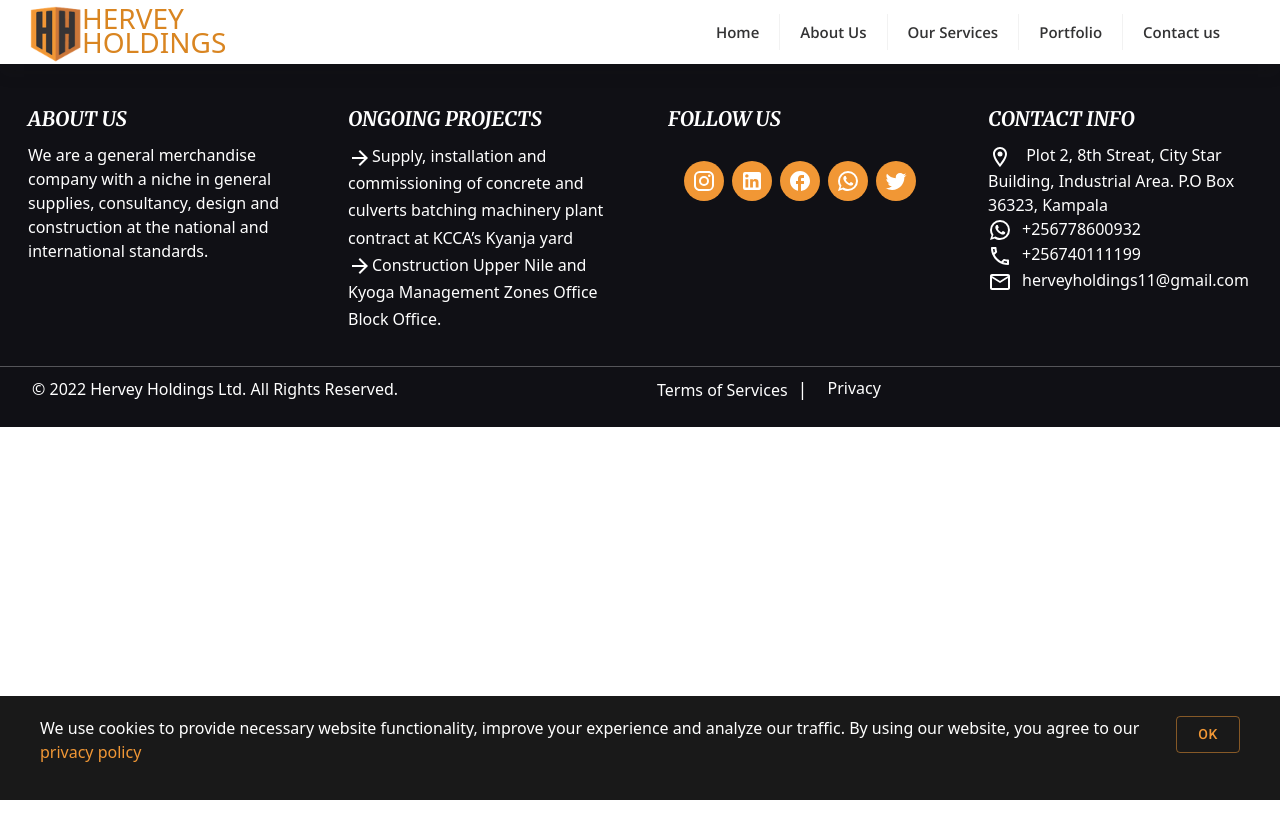
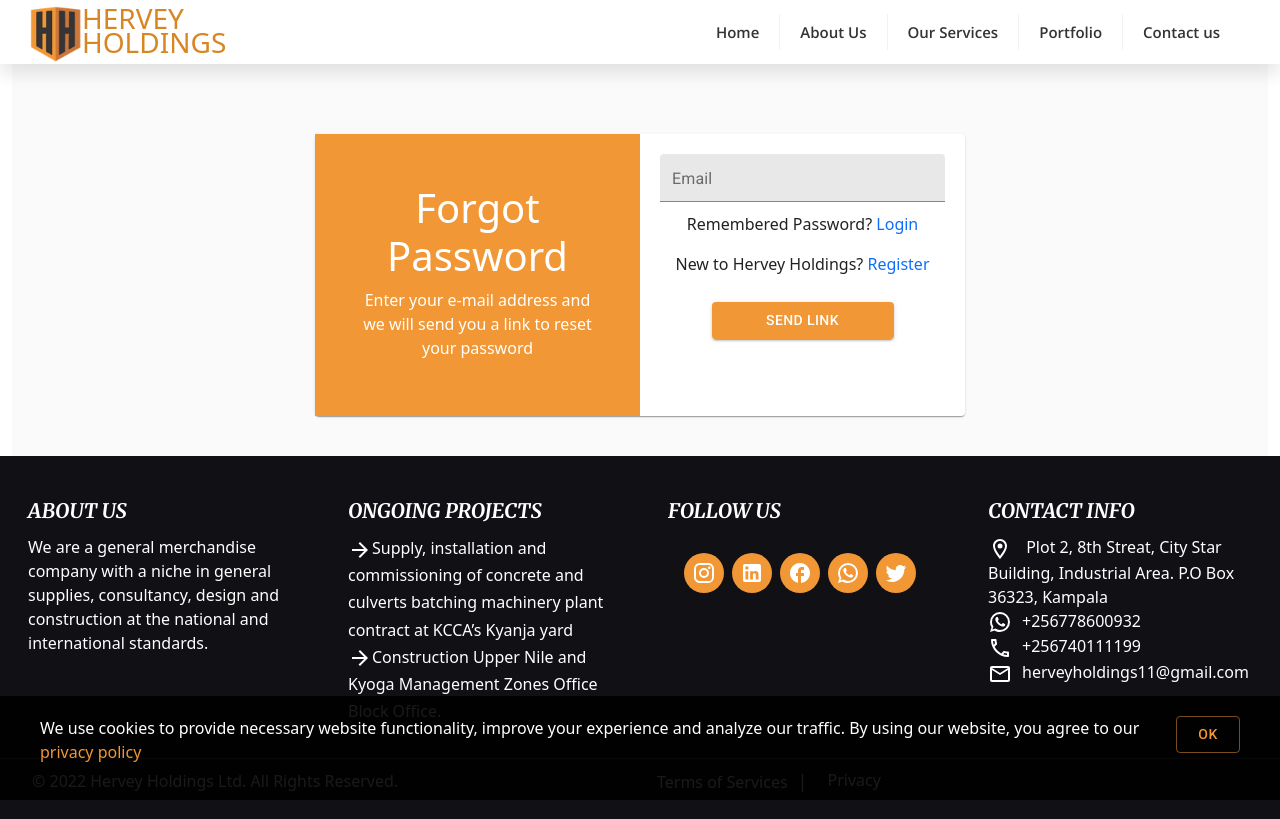
Before and after one commit to KimeraMoses/HerveyHoldings, a React (Create React App) app: page /password-reset in a window 1280 px wide. Built offline with nearby package versions, Linux system fonts and the light colour scheme.

Commit message:
Fix: refactored code

```diff
--- a/src/components/App.js
+++ b/src/components/App.js
@@ -20,7 +20,6 @@
 import Footer from "./Footer/Footer";
 import LoginForm from "./Membership/LoginForm/LoginForm";
 import RegisterForm from "./Membership/RegisterForm/RegisterForm";
-import { AutoAuthenticate } from "../store/Actions/AuthActions";
 import Terms from "../containers/PrivacyPolicies/Terms";
 import Policies from "../containers/PrivacyPolicies/Policies";
 import ContactUs from "./Pages/ContactUs/ContactUs";
@@ -30,14 +29,12 @@
 import OurPartners from "./Pages/Partners/OurPartners";
 import PrivacyPrompt from "../containers/PrivacyPolicies/PrivacyPrompt";
 import Project from "./Pages/Portifolio/Project/Project";
+import ResetPassword from "./Membership/PasswordReset/PasswordReset";
 
 const App = (props) => {
-  const isAuthenticated = useSelector((state) => state.auth.isLoggedIn);
-  const dispatch = useDispatch();
   useEffect(() => {
     window.scrollTo(0, 0);
-    AutoAuthenticate(dispatch);
-  }, [dispatch]);
+  }, []);
 
   return (
     <Theme>
@@ -48,6 +45,7 @@
             <Route path="/" exact element={<Home />} />
             <Route path="/login" exact element={<LoginForm />} />
             <Route path="/register" exact element={<RegisterForm />} />
+            <Route path="/password-reset" exact element={<ResetPassword />} />
             <Route path="/services" exact element={<ServicePage />} />
             <Route path="/portifolio" exact element={<Portifolio />} />
             <Route path="/partners" exact element={<OurPartners />} />
--- a/src/components/Membership/LoginForm/LoginForm.js
+++ b/src/components/Membership/LoginForm/LoginForm.js
@@ -120,8 +120,7 @@
 
                   <h1>SIGN IN</h1>
                   <p>
-                    Enter your email and password to signin into Dav Safaris
-                    Uganda
+                    Enter your email and password to signin
                   </p>
                 </div>
               </div>
--- a/src/components/Membership/PasswordReset/PasswordReset.js
+++ b/src/components/Membership/PasswordReset/PasswordReset.js
@@ -50,6 +50,15 @@
                     size="small"
                     className={classes.gpa__form_input_field}
                   />
+                  <div className={classes.remembered_pass}>
+                    <p>
+                      Remembered Password? <Link to="/login">Login</Link>
+                    </p>
+                    <p>
+                      New to Hervey Holdings?{" "}
+                      <Link to="/register">Register</Link>
+                    </p>
+                  </div>
 
                   <Row>
                     <Col
@@ -68,12 +77,6 @@
                     </Col>
                   </Row>
                 </form>
-                {/* <div className={classes.gpa__register_form_footer}>
-                  Don't have account yet?
-                  <span style={{ marginLeft: 5 }}>
-                    <Link to="/register">Register</Link>
-                  </span>
-                </div> */}
               </div>
             </div>
           </div>
--- a/src/components/Membership/RegisterForm/RegisterForm.js
+++ b/src/components/Membership/RegisterForm/RegisterForm.js
@@ -13,7 +13,7 @@
 import { Col, Container, Row } from "react-bootstrap";
 import Logo from "../../AppBar/Logo";
 import { Visibility, VisibilityOff } from "@material-ui/icons";
-import { Link,useNavigate } from "react-router-dom";
+import { Link, useNavigate } from "react-router-dom";
 import { signup } from "../../../store/Actions/AuthActions";
 import { useDispatch, useSelector } from "react-redux";
 import { Alert } from "@material-ui/lab";
@@ -24,9 +24,9 @@
   }, []);
   const dispatch = useDispatch();
   const [error, setError] = useState("");
-  const isLoading = useSelector(state=>state.registration.isLoading);
-  const message = useSelector(state=>state.registration.message);
-  const navigate = useNavigate()
+  const isLoading = useSelector((state) => state.registration.isLoading);
+  const message = useSelector((state) => state.registration.message);
+  const navigate = useNavigate();
 
   const [values, setValues] = useState({
     email: "",
@@ -72,7 +72,7 @@
     if (values.email.length < 3) {
       return setError("A valid email is required to register");
     }
-    if (values.email.length >0) {
+    if (values.email.length > 0) {
       let pattern = new RegExp(
         /^(("[\w-\s]+")|([\w-]+(?:\.[\w-]+)*)|("[\w-\s]+")([\w-]+(?:\.[\w-]+)*))(@((?:[\w-]+\.)*\w[\w-]{0,66})\.([a-z]{2,6}(?:\.[a-z]{2})?)$)|(@\[?((25[0-5]\.|2[0-4][0-9]\.|1[0-9]{2}\.|[0-9]{1,2}\.))((25[0-5]|2[0-4][0-9]|1[0-9]{2}|[0-9]{1,2})\.){2}(25[0-5]|2[0-4][0-9]|1[0-9]{2}|[0-9]{1,2})\]?$)/i
       );
@@ -93,13 +93,8 @@
 
     try {
       setError("");
-      await dispatch(
-      signup(
-        values.email,
-        values.username,
-        values.password,
-      ));
-      navigate('/login')
+      await dispatch(signup(values.email, values.username, values.password));
+      navigate("/login");
       // enqueueSnackbar("Account created Succesfully", {
       //   variant: "success",
       //   action,
@@ -111,12 +106,11 @@
       // });
 
       setValues({ ...values, values: "" });
-      setError('')
+      setError("");
     } catch (error) {
       if (!navigator.onLine) {
         return setError("Please connect to the internet to register");
       }
-
     }
   };
 
@@ -145,8 +139,8 @@
 
                   <h1>SIGN UP</h1>
                   <p>
-                    Manage your tours at the comfort of your home by creating
-                    your account with Dav Safaris Uganda
+                    Create your account to enjoy limitless
+                    functionalities
                   </p>
                 </div>
               </div>
@@ -155,7 +149,10 @@
               >
                 {(message || error) && (
                   <div className="d-flex mb-3 w-100">
-                    <Alert severity="error" className={classes.dav__membership_form_error_wrapper}>
+                    <Alert
+                      severity="error"
+                      className={classes.dav__membership_form_error_wrapper}
+                    >
                       {error || message}
                     </Alert>
                   </div>
@@ -251,7 +248,7 @@
                         type="submit"
                         className={classes.dav__membership_submit_button}
                       >
-                        {isLoading? "Creating account...": "Register"}
+                        {isLoading ? "Creating account..." : "Register"}
                       </Button>
                     </Col>
                   </Row>
--- a/src/containers/TeamData/TeamData.js
+++ b/src/containers/TeamData/TeamData.js
@@ -20,7 +20,7 @@
         image: WinFred,
     },
     {
-        name: "Mr. Tom Tomson Mpabaisi",
+        name: "Mr. Tomson Mpabaisi",
         role: "Advisor, Engineering & Environment",
         image: Tom,
     },
```
Lines whose indentation alone changed are shown as unchanged.
